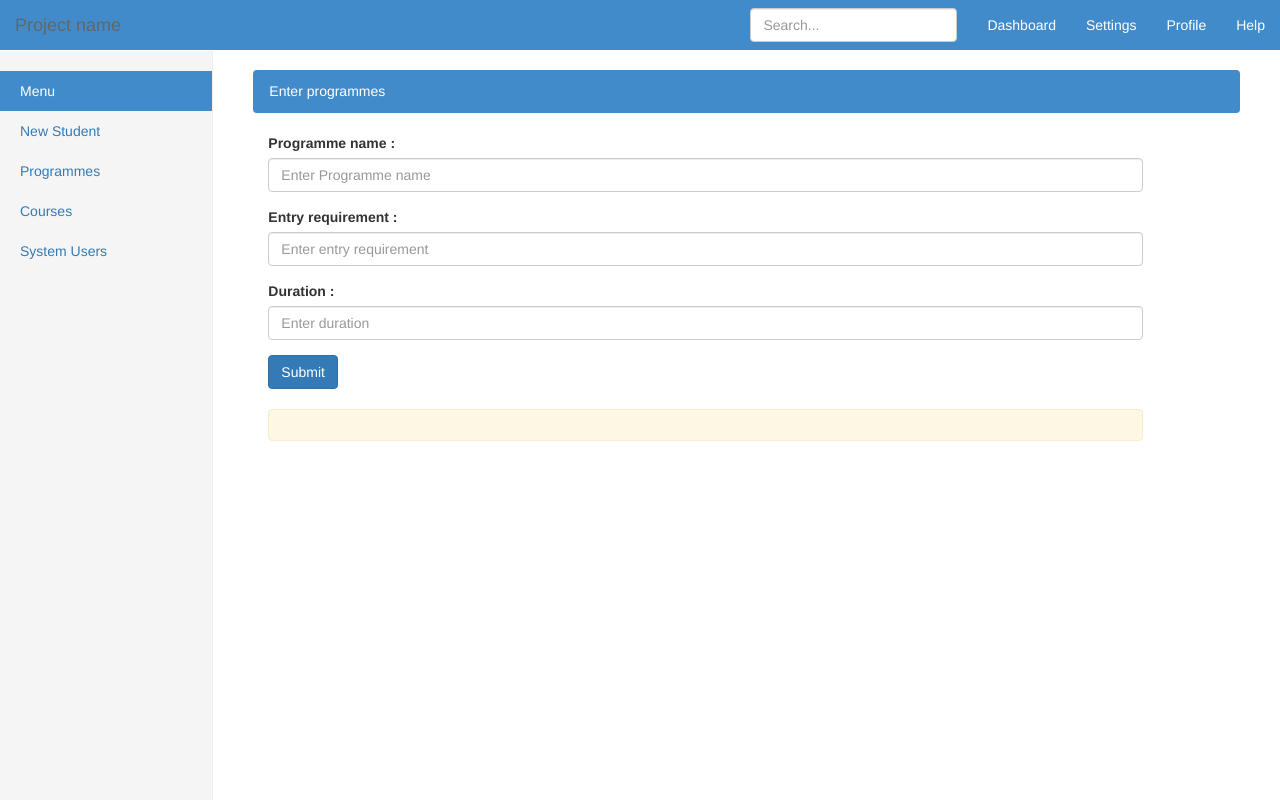
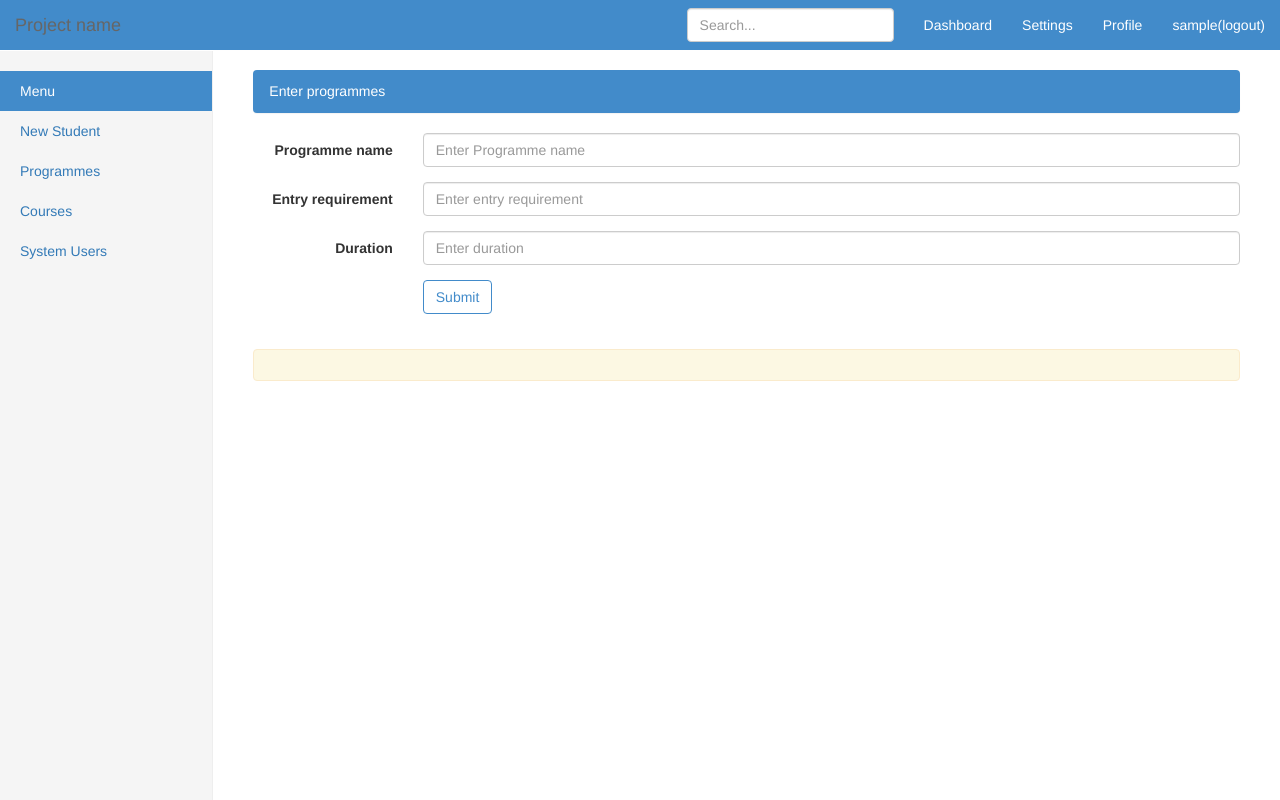
Before and after one commit to mngalande/transcript, a PHP site: page /clerk/programmes.php in a window 1280 px wide. Run offline with PHP 8.4, Linux system fonts and the light colour scheme; the visitor is signed in with stand-in values (Sample User, id 1).

Commit message:
added css for form buttons and changed programmes.php form

```diff
--- a/admin/adduser.php
+++ b/admin/adduser.php
@@ -96,8 +96,8 @@
 
 		<div class='form-group'>
 			<div class='col-sm-offset-2 col-sm-10'>
-				<input type='submit' name='submit' value='Create User' class='btn btn-default'/>
-				<input type='reset' value='Clear' class='btn btn-default' />
+				<input type='submit' name='submit' value='Create User' class='btn btn-default formbutton'/>
+				<input type='reset' value='Clear' class='btn btn-default formbutton' />
 			</div>
 		</div>
 	</form>
--- a/clerk/grades.php
+++ b/clerk/grades.php
@@ -58,7 +58,7 @@
 <div class="modal fade bs-example-modal-lg" tabindex="-1" role="dialog" aria-labelledby="myLargeModalLabel">
   <div class="modal-dialog modal-lg" role="document">
     <div class="modal-content">
-    <div class="modal-header">
+    <div class="modal-header blue-background">
       <button type="button" class="close" data-dismiss="modal" aria-label="Close"><span aria-hidden="true">&times;</span></button>
       <h4 class="modal-title" id="myModalLabel">Course Grade</h4>
     </div>
@@ -108,8 +108,8 @@
 </form>
       </div>
       <div class="modal-footer">
-        <button type="button" class="btn btn-default" data-dismiss="modal">Close</button>
-        <button type="button" class="btn btn-primary">Save changes</button>
+        <button type="button" class="btn btn-default formbutton" data-dismiss="modal">Close</button>
+        <button type="button" class="btn btn-default formbutton"><span class='glyphicon glyphicon-floppy-save'></span> Save changes</button>
       </div>
     </div>
   </div>
--- a/clerk/index.php
+++ b/clerk/index.php
@@ -82,7 +82,7 @@
   </div>
   <div class="form-group">
     <div class="col-sm-offset-2 col-sm-10">
-     	<button class="btn btn-primary" name="submit" type="submit">Next</button>
+     	<button class="btn btn-default formbutton" name="submit" type="submit">Next >></button>
     </div>
   </div>
 </form>
--- a/clerk/programmes.php
+++ b/clerk/programmes.php
@@ -47,6 +47,14 @@ if(isset($_POST['send']))
 
 ?>
 
+
+
+	<div class="panel blue-backround">
+		<div  class="content-title panel-heading">
+			Enter programmes
+		</div>
+	</div>
+
 	<div>
 	<?php if($errors != null){ ?>
 	<div class="alert alert-danger" role="alert">
@@ -57,31 +65,36 @@ if(isset($_POST['send']))
 	<?php } ?>
 	</div>
 
-	<div class="panel blue-backround">
-	<div  class="content-title panel-heading">
-		Enter programmes
+<form action="<?php echo $_SERVER['PHP_SELF']; ?>" method="post" class="form-horizontal">
+	<div class="form-group">
+		<label for="ProgrammeName" class="col-sm-2 control-label">Programme name</label>
+		<div class="col-sm-10">
+			<input type="text" class="form-control" id="ProgrammeName" name="ProgrammeName" value="<?= (($errors != null) ? @$_POST['ProgrammeName'] : "") ?>" id="" placeholder="Enter Programme name">
 		</div>
 	</div>
 
-     <div class="col-sm-11">
-	  	<form action="<?php echo $_SERVER['PHP_SELF']; ?>" method="post">
 	<div class="form-group">
-        <label for="exampleInputEmail1">Programme name : </label>
-        <input type="text" class="form-control" name="ProgrammeName" value="<?=
-		(($errors != null) ? @$_POST['ProgrammeName'] : "") ?>" id="" placeholder="Enter Programme name">
+		<label for="EntryRequirements" class="col-sm-2 control-label">Entry requirement</label>
+		<div class="col-sm-10">
+			<input type="text" class="form-control" id="EntryRequirements" name="EntryRequirements" value="<?= (($errors != null) ? @$_POST['EntryRequirements'] : "") ?>" id="" placeholder="Enter entry requirement">
 		</div>
+	</div>
+
 	<div class="form-group">
-        <label for="exampleInputPassword1">Entry requirement : </label>
-        <input type="text" class="form-control" name="EntryRequirements" value="<?=
-		(($errors != null) ? @$_POST['EntryRequirements'] : "") ?>" id="" placeholder="Enter entry requirement">
+		<label for="Duration" class="col-sm-2 control-label">Duration</label>
+		<div class="col-sm-10">
+			<input type="text" class="form-control" name="Duration" id="Duration" value="<?= (($errors != null) ? @$_POST['Duration'] : "") ?>" placeholder="Enter duration">
 		</div>
+	</div>
+
 	<div class="form-group">
-        <label for="exampleInputEmail1">Duration : </label>
-        <input type="text" class="form-control" name="Duration" id="" value="<?=
-		(($errors != null) ? @$_POST['Duration'] : "") ?>" placeholder="Enter duration">
+		<div class="col-sm-offset-2 col-sm-10">
+			<button type="submit" name="send" class="btn btn-default formbutton">Submit</button>
 		</div>
-      <button type="submit" name="send" class="btn btn-primary">Submit</button>
+	</div>
 </form>
+
+
 	  <div class="form-group">
 	    <br />
 		<?php if($errors == null){ if($suc != "" && $succ == true){ ?>
@@ -90,7 +103,6 @@ if(isset($_POST['send']))
 			<div class="alert alert-warning" role="alert"><?php echo $suc; ?></div>
 		<?php } } ?>
       </div>
-	</div>
 
 
 <?php
--- a/layout/header.php
+++ b/layout/header.php
@@ -1,3 +1,4 @@
+<?php @session_start(); ?>
 <!DOCTYPE html>
 <html lang="en">
   <head>
@@ -56,7 +57,7 @@
             <li><a href="#">Dashboard</a></li>
             <li><a href="#">Settings</a></li>
             <li><a href="#">Profile</a></li>
-            <li><a href="#">Help</a></li>
+            <li><a href="../logout.php"><?php echo $_SESSION['username']?>(logout)</a></li>
           </ul>
           <form class="navbar-form navbar-right">
             <input type="text" class="form-control" placeholder="Search...">
--- a/public/css/css.css
+++ b/public/css/css.css
@@ -41,4 +41,5 @@
 .formbutton
 {
   border-color: #428bca!important;
+  color: #428bca!important;
 }
```
Lines whose indentation alone changed are shown as unchanged.
